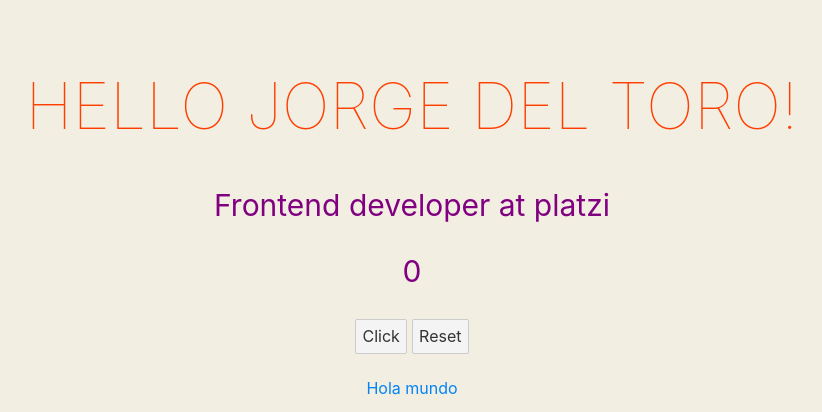
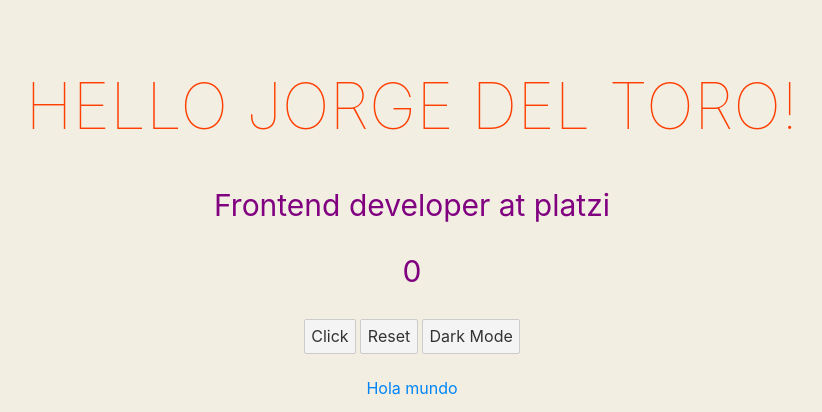
Before and after one commit to jorgedeltoro111/course-svelte, a Svelte app: page / in a window 1280 px wide. Shown: the top 412 px of the page, without its empty margins (228-1050 px from the left). Built offline with nearby package versions, Linux system fonts and the light colour scheme.

Commit message:
Using conditionals

```diff
--- a/src/App.svelte
+++ b/src/App.svelte
@@ -24,6 +24,10 @@
 		--theme-color: purple;
 	}
 
+	:global(body.dark-mode){
+		background-color: #1d3040;
+		color: #bfc2c7;
+	}
 	.logo {
 		height: 250px;
 	}
@@ -51,8 +55,8 @@
 <main>
 	<h1>Hello {name} {lastName}!</h1>
 	<About/>
-	<Text anotherText="Hola mundo"/> <!--Pasando el valor-->
-	<Text /> <!--valor por defecto-->
-	<Person {...data}/> <!--Pasando un objeto por propagacion-->
+	<Text anotherText="Hola mundo"/> <!--Using a value-->
+	<Text /> <!--default value-->
+	<Person {...data}/> <!--Propagation-->
 	<img class="logo" src={svelteLogo} alt="svelte-logo"/>
 </main>
--- a/src/components/About.svelte
+++ b/src/components/About.svelte
@@ -1,11 +1,19 @@
 <script>
     let someText = `Frontend developer at platzi`;
     let count = 0;
+    let styles = { darkMode: false};
+
     function handleClick(){
         count += 1;
     }
+
     function reset(){
         count = 0;
+    }
+
+    function toggle(){
+        styles.darkMode = !styles.darkMode;
+        window.document.body.classList.toggle("dark-mode");
     }
 </script>
 
@@ -17,8 +25,16 @@ function reset(){
 </style>
 
 <div class="About">
+    <!--Using conditionals-->
+    {#if !styles.darkMode}
         <p>{someText}</p>
+    {:else }
+        <p>
+            <span>Hello dark mode</span>
+        </p>
+    {/if}
     <p>{count}</p>
     <button on:click={handleClick}>Click</button>
     <button on:click={reset}>Reset</button>
+    <button on:click={toggle}>Dark Mode</button>
 </div>
```
Lines whose indentation alone changed are shown as unchanged.
